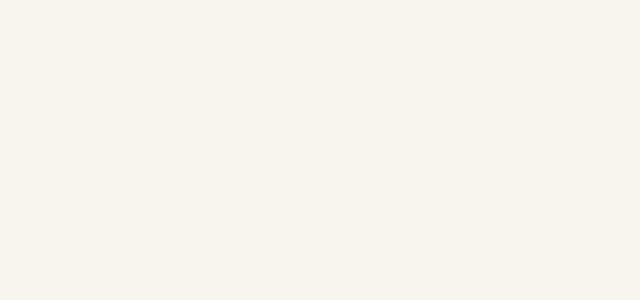
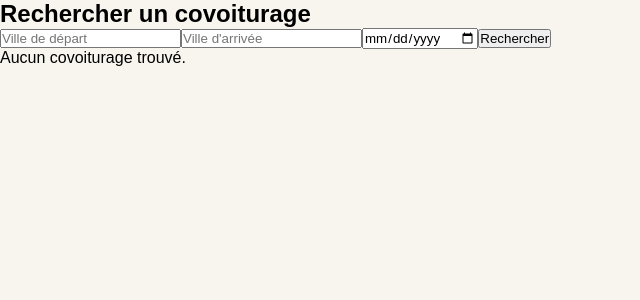
Before and after one commit to WildCodeSchool/2024-09-wns-bleu-2, a React (Vite) app in the folder frontend/: page /search in a window 1280 px wide. Before the commit this address had no page. Shown: the top 300 px of the page, without its empty margins (0-640 px from the left). Built offline with nearby package versions, Linux system fonts and the light colour scheme.

Commit message:
first implementation of search page for covoiturage

```diff
--- a/frontend/src/App.tsx
+++ b/frontend/src/App.tsx
@@ -2,6 +2,7 @@ import { Route, Routes } from "react-router-dom";
 import Home from "./pages/Home";
 import Layout from "./pages/Layout";
 import CarpoolDetails from "./components/CarpoolDetail";
+import SearchCarpool from "./components/searchCarpool";
 
 function App() {
 	return (
@@ -10,6 +11,7 @@ function App() {
         <Route path="/" element={<Layout />}>
           <Route index element={<Home />} />
           <Route path="carpool/:id" element={<CarpoolDetails />} />
+          <Route path="/search" element={<SearchCarpool />} />
         </Route>
       </Routes>
       </>
--- a/frontend/src/components/searchCarpool.tsx
+++ b/frontend/src/components/searchCarpool.tsx
@@ -0,0 +1,47 @@
+import { useState } from "react";
+import { useLazyQuery } from "@apollo/client";
+import { SEARCH_CARPOOLS } from "../graphql/queries";
+
+const SearchCarpool = () => {
+  const [departure, setDeparture] = useState("");
+  const [arrival, setArrival] = useState("");
+  const [date, setDate] = useState("");
+
+  const [searchCarpools, { data, loading, error }] = useLazyQuery(SEARCH_CARPOOLS);
+
+  const handleSearch = () => {
+    if (!departure || !arrival || !date) {
+      alert("Veuillez remplir tous les champs !");
+      return;
+    }
+    searchCarpools({ variables: { departure, arrival, date } });
+  };
+
+  return (
+    <div>
+      <h2>Rechercher un covoiturage</h2>
+      <input type="text" placeholder="Ville de départ" value={departure} onChange={(e) => setDeparture(e.target.value)} />
+      <input type="text" placeholder="Ville d'arrivée" value={arrival} onChange={(e) => setArrival(e.target.value)} />
+      <input type="date" value={date} onChange={(e) => setDate(e.target.value)} />
+      <button onClick={handleSearch}>Rechercher</button>
+
+      {loading && <p>Chargement...</p>}
+      {error && <p>Erreur: {error.message}</p>}
+      {data && data.searchCarpools.length > 0 ? (
+        <ul>
+          {data.searchCarpools.map((carpool: any) => (
+            <li key={carpool.id}>
+              {carpool.departure_city} → {carpool.arrival_city} ({carpool.departure_date} à {carpool.departure_time}) | {carpool.price}€
+              <br />
+              Conducteur: {carpool.driver.firstname} {carpool.driver.lastname}
+            </li>
+          ))}
+        </ul>
+      ) : (
+        <p>Aucun covoiturage trouvé.</p>
+      )}
+    </div>
+  );
+};
+
+export default SearchCarpool;
--- a/frontend/src/graphql/queries.ts
+++ b/frontend/src/graphql/queries.ts
@@ -12,7 +12,8 @@ export const GET_CARPOOL_BY_ID = gql`
       price
       type_of_road
       driver {
-        id
+        firstname
+        lastname
       }
     }
   }
@@ -29,7 +30,8 @@ export const SEARCH_CARPOOLS = gql`
       num_passenger
       price
       driver {
-        id
+        firstname
+        lastname
       }
     }
   }
```
Also changed, not shown: frontend/src/generated/graphql-types.ts (+6 -4 lines).
